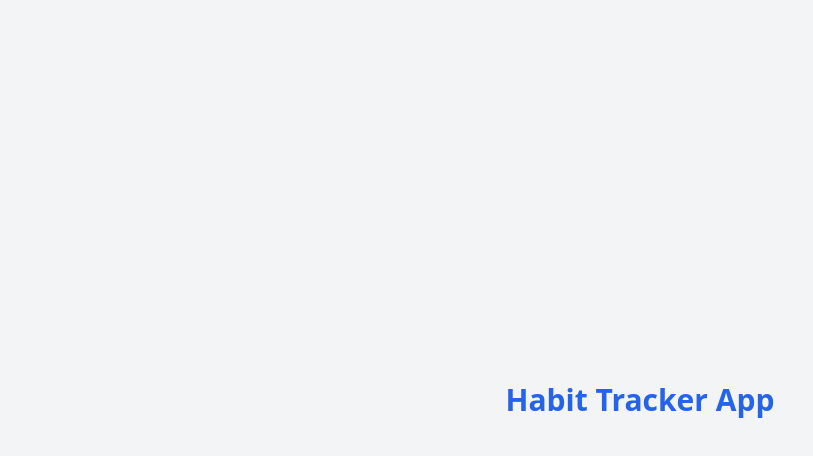
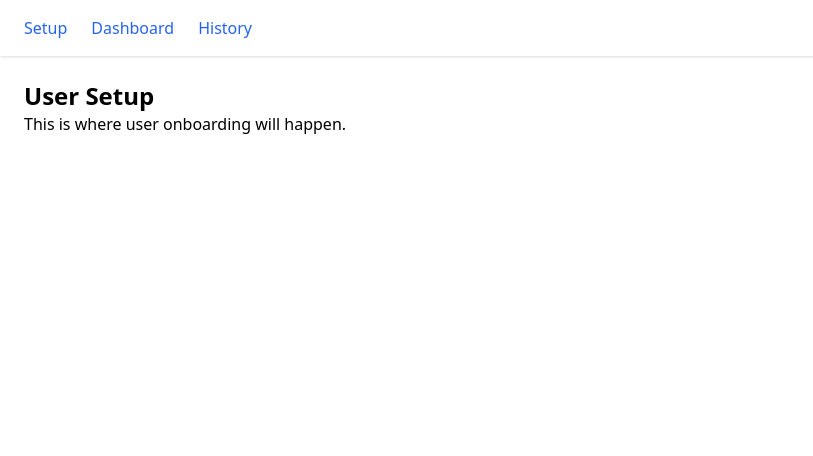
Before and after one commit to OluwatayomiTitus/Habit-Tracker, a React (Vite) app in the folder habit-tracker/: page /setup in a window 1280 px wide. Shown: the top 456 px of the page, without its empty margins (0-813 px from the left). Built offline with nearby package versions, Linux system fonts and the light colour scheme.

Commit message:
Add routing and base layout with placeholder pages

```diff
--- a/habit-tracker/src/App.jsx
+++ b/habit-tracker/src/App.jsx
@@ -1,10 +1,21 @@
+import { BrowserRouter, Routes, Route } from "react-router-dom"
+
+import Header from "./components/Header"
+import UserSetup from "./pages/UserSetup"
+import Dashboard from "./pages/Dashboard"
+import HabitHistory from "./pages/HabitHistory"
+
 function App() {
   return (
-    <div className="min-h-screen flex items-center justify-center bg-gray-100">
-      <h1 className="text-3xl font-bold text-blue-600">
-        Habit Tracker App
-      </h1>
-    </div>
+    <BrowserRouter>
+      <Header />
+
+      <Routes>
+        <Route path="/setup" element={<UserSetup />} />
+        <Route path="/dashboard" element={<Dashboard />} />
+        <Route path="/history" element={<HabitHistory />} />
+      </Routes>
+    </BrowserRouter>
   )
 }
 
--- /dev/null
+++ b/habit-tracker/src/components/Header.jsx
@@ -0,0 +1,21 @@
+import { Link } from "react-router-dom"
+
+function Header() {
+  return (
+    <nav className="bg-white shadow px-6 py-4 flex gap-6">
+      <Link to="/setup" className="text-blue-600 hover:underline">
+        Setup
+      </Link>
+
+      <Link to="/dashboard" className="text-blue-600 hover:underline">
+        Dashboard
+      </Link>
+
+      <Link to="/history" className="text-blue-600 hover:underline">
+        History
+      </Link>
+    </nav>
+  )
+}
+
+export default Header
--- /dev/null
+++ b/habit-tracker/src/pages/Dashboard.jsx
@@ -0,0 +1,10 @@
+function Dashboard() {
+  return (
+    <div className="p-6">
+      <h1 className="text-2xl font-bold">Dashboard</h1>
+      <p>Your habits overview will appear here.</p>
+    </div>
+  )
+}
+
+export default Dashboard
--- /dev/null
+++ b/habit-tracker/src/pages/HabitHistory.jsx
@@ -0,0 +1,10 @@
+function HabitHistory() {
+  return (
+    <div className="p-6">
+      <h1 className="text-2xl font-bold">Habit History</h1>
+      <p>Past habit logs will be shown here.</p>
+    </div>
+  )
+}
+
+export default HabitHistory
--- /dev/null
+++ b/habit-tracker/src/pages/UserSetup.jsx
@@ -0,0 +1,10 @@
+function UserSetup() {
+  return (
+    <div className="p-6">
+      <h1 className="text-2xl font-bold">User Setup</h1>
+      <p>This is where user onboarding will happen.</p>
+    </div>
+  )
+}
+
+export default UserSetup
```
